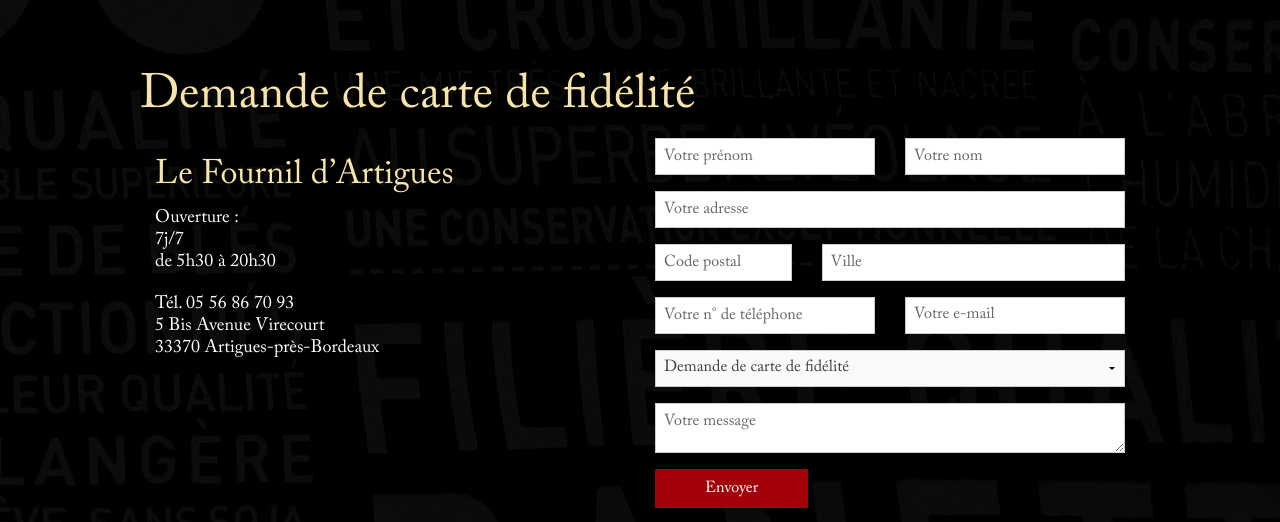
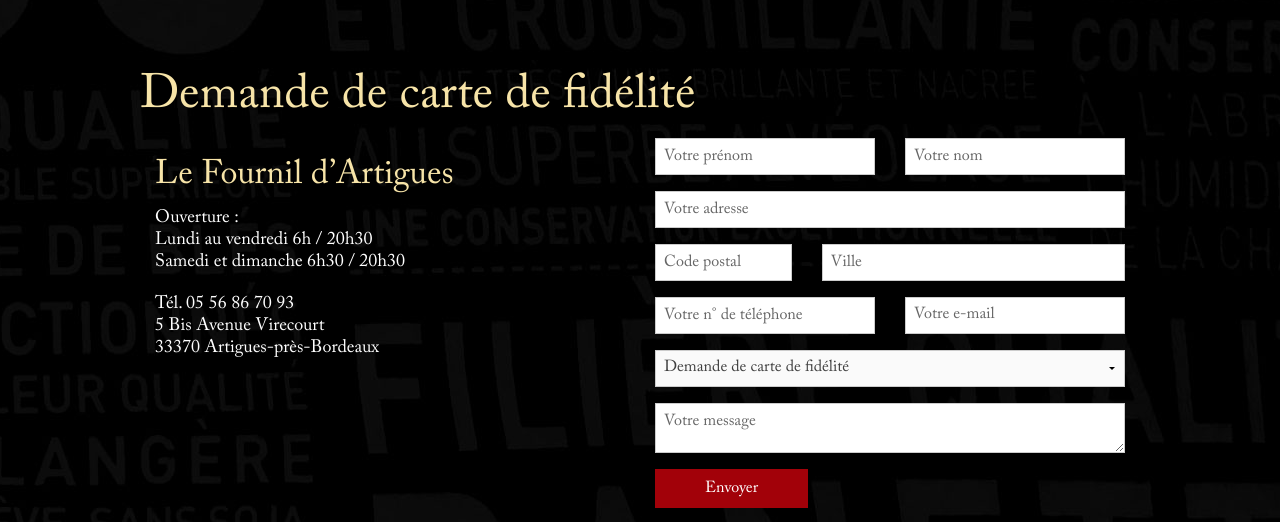
Before and after one commit to xav335/fournil, a PHP site: page /contact.php?carte=1 in a window 1280 px wide. Shown: the part 548-1070 px from the top of the page. Run offline with PHP 8.4, Linux system fonts and the light colour scheme; data that the repository does not hold is empty; some libraries are stand-ins or nearby versions; some web fonts are replaced.

Commit message:
modifs horaires + suppression des tags produits

```diff
--- a/admin/produit/edition.php
+++ b/admin/produit/edition.php
@@ -102,11 +102,13 @@
 							<textarea class="col-sm-12" name="description" id="description" required rows="5" ><?=$description?></textarea>
 						</div>
 
+						<!--
 						<div class="form-group" >
 							<label class="col-sm-2" for="titre">Tags :</label>
 							<input type="text" class="col-sm-10" name="tag" value="<?=$tag?>"><br>
 							<i>Veuillez séparer les différents tag par un ";"</i>
 						</div>
+						 -->
 
 						<div class="form-group" >
 							<label class="col-sm-2" for="titre">En ligne :</label>
--- a/contact.php
+++ b/contact.php
@@ -116,8 +116,8 @@
 				<h3>Le Fournil d’Artigues</h3>
 				<p>
 					Ouverture :<br/>
-					7j/7<br/>
-					de 5h30 à 20h30
+					Lundi au vendredi 6h / 20h30<br/>
+					Samedi et dimanche 6h30 / 20h30
 				</p>
 				<p>
 					Tél. 05 56 86 70 93<br/>
--- a/produit_detail.php
+++ b/produit_detail.php
@@ -87,7 +87,7 @@
 				echo "<p>" . nl2br( $description ) . "</p>\n";
 
 				// ---- Affichage de la zone des tags ------- //
-				if ( !empty( $tab_tag ) ) {
+				/*if ( !empty( $tab_tag ) ) {
 					echo "<ul class='parfum'>\n";
 
 					foreach( $tab_tag as $_tag ) {
@@ -96,7 +96,7 @@
 
 					echo "</ul>\n";
 					echo "<div style='clear:both;'></div>\n";
-				}
+				}*/
 				// ------------------------------------------ //
 
 				// ---- Image du produit -------------------- //
```
